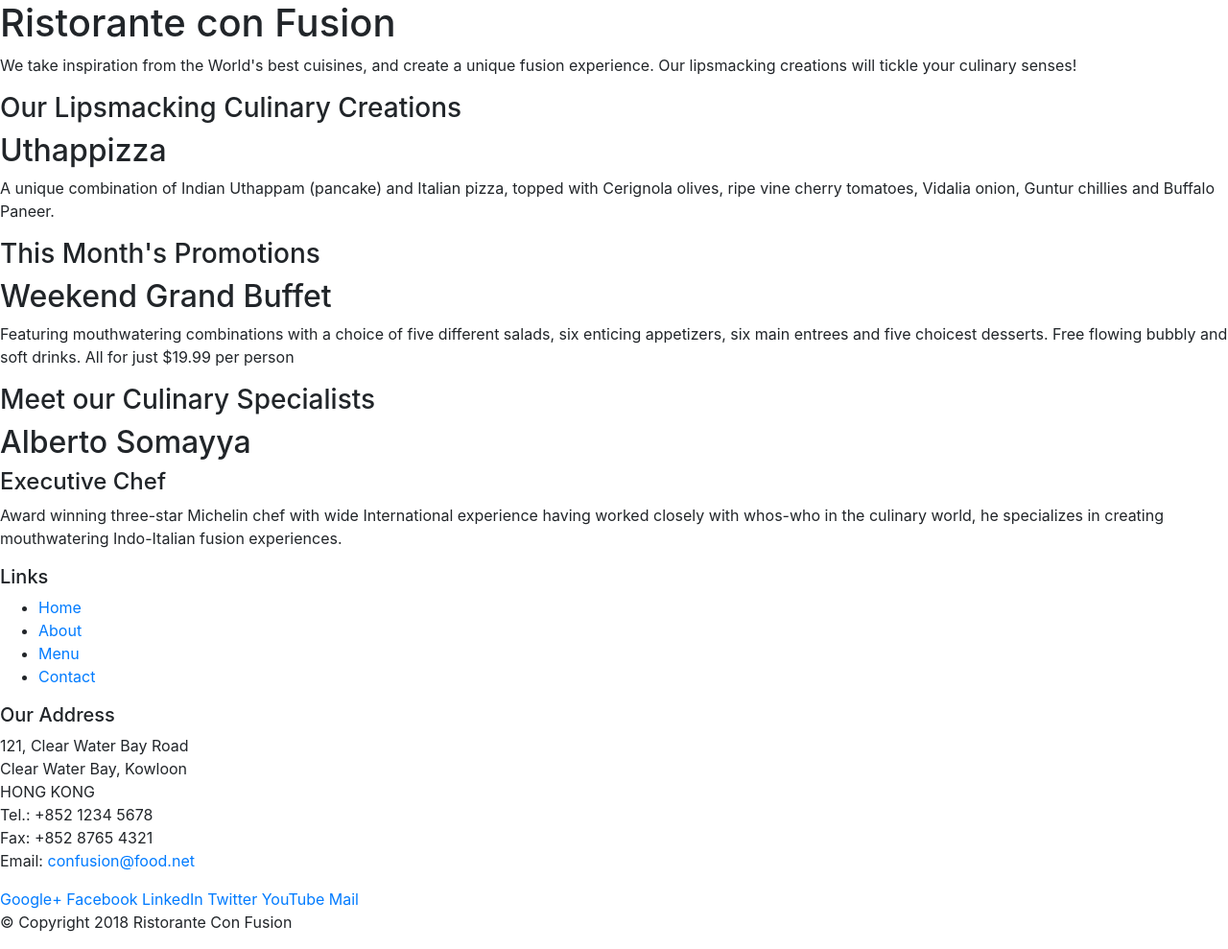
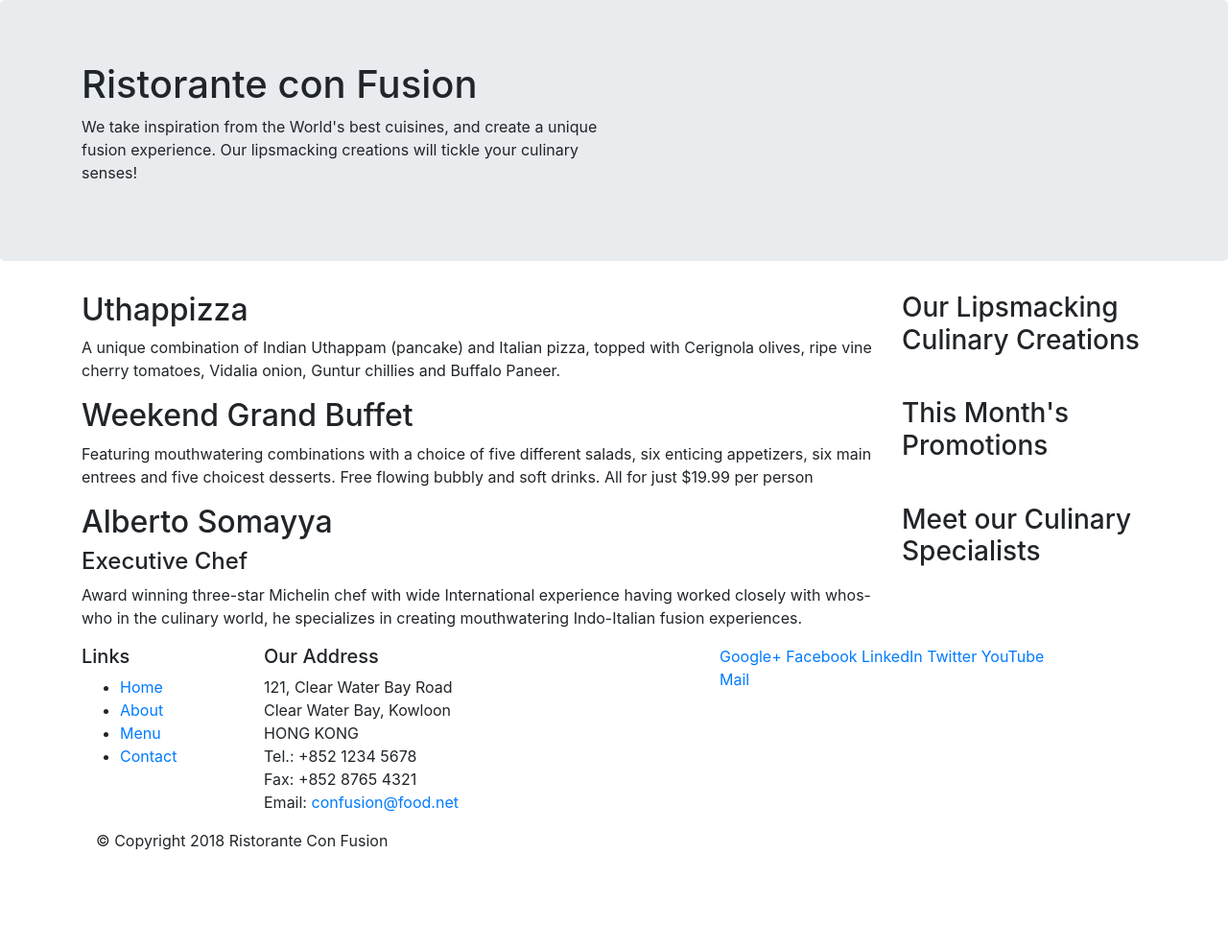
Before and after one commit to westlandrow/confusion, a website: page index.html in a window 1280 px wide. Shown: the whole page at 96% size. After the commit the page ends 904 px from the top, so only its background shows below. Drawn offline with nearby package versions, Linux system fonts and the light colour scheme.

Commit message:
Bootstrap Grid Part 1

```diff
--- a/index.html
+++ b/index.html
@@ -14,46 +14,46 @@
 
 <body>
 
-    <header>
-        <div>
-            <div>
-                <div>
+    <header class="jumbotron">
+        <div class="container">
+            <div class="row">
+                <div class="col-12 col-sm-6">
                     <h1>Ristorante con Fusion</h1>
                     <p>We take inspiration from the World's best cuisines, and create a unique fusion experience. Our lipsmacking creations will tickle your culinary senses!</p>
                 </div>
-                <div>
+                <div class="col-12 col-sm">
                 </div>
             </div>
         </div>
     </header>
 
-    <div>
-        <div>
-            <div>
+    <div class="container">
+        <div class="row">
+            <div class="col-12 col-sm-4 order-sm-last col-md-3">
                 <h3>Our Lipsmacking Culinary Creations</h3>
             </div>
-            <div>
+            <div class="col col-sm order-sm-first col-md">
                 <h2>Uthappizza</h2>
                 <p>A unique combination of Indian Uthappam (pancake) and Italian pizza, topped with Cerignola olives, ripe vine cherry tomatoes, Vidalia onion, Guntur chillies and Buffalo Paneer.</p>
             </div>
         </div>
 
 
-        <div>
-            <div>
+        <div class="row">
+            <div class="col-12 col-sm-4 order-sm-last col-md-3">
                 <h3>This Month's Promotions</h3>
             </div>
-            <div>
+            <div class="col col-sm order-sm-first col-md">
                 <h2>Weekend Grand Buffet</h2>
                 <p>Featuring mouthwatering combinations with a choice of five different salads, six enticing appetizers, six main entrees and five choicest desserts. Free flowing bubbly and soft drinks. All for just $19.99 per person </p>
             </div>
         </div>
 
-        <div>
-            <div>
+        <div class="row">
+            <div class="col-12 col-sm-4 order-sm-last col-md-3">
                 <h3>Meet our Culinary Specialists</h3>
             </div>
-            <div>
+            <div class="col col-sm order-sm-first col-md">
                 <h2>Alberto Somayya</h2>
                 <h4>Executive Chef</h4>
                 <p>Award winning three-star Michelin chef with wide International experience having worked closely with whos-who in the culinary world, he specializes in creating mouthwatering Indo-Italian fusion experiences. </p>
@@ -62,9 +62,9 @@
     </div>
 
     <footer>
-        <div>
-            <div>
-                <div>
+        <div class="container">
+            <div class="row">
+                <div class="col-4 col-sm-2">
                     <h5>Links</h5>
                     <ul>
                         <li><a href="#">Home</a></li>
@@ -73,7 +73,7 @@
                         <li><a href="#">Contact</a></li>
                     </ul>
                 </div>
-                <div>
+                <div class="col-7 col-sm-5">
                     <h5>Our Address</h5>
                     <address>
 		              121, Clear Water Bay Road<br>
@@ -84,7 +84,7 @@
 		              Email: <a href="mailto:confusion@food.net">confusion@food.net</a>
 		           </address>
                 </div>
-                <div>
+                <div class="col-12 col-sm-4">
                     <div>
                         <a href="http://google.com/+">Google+</a>
                         <a href="http://www.facebook.com/profile.php?id=">Facebook</a>
@@ -96,7 +96,7 @@
                 </div>
            </div>
            <div>
-                <div>
+                <div class="col-auto">
                     <p>© Copyright 2018 Ristorante Con Fusion</p>
                 </div>
            </div>
```
